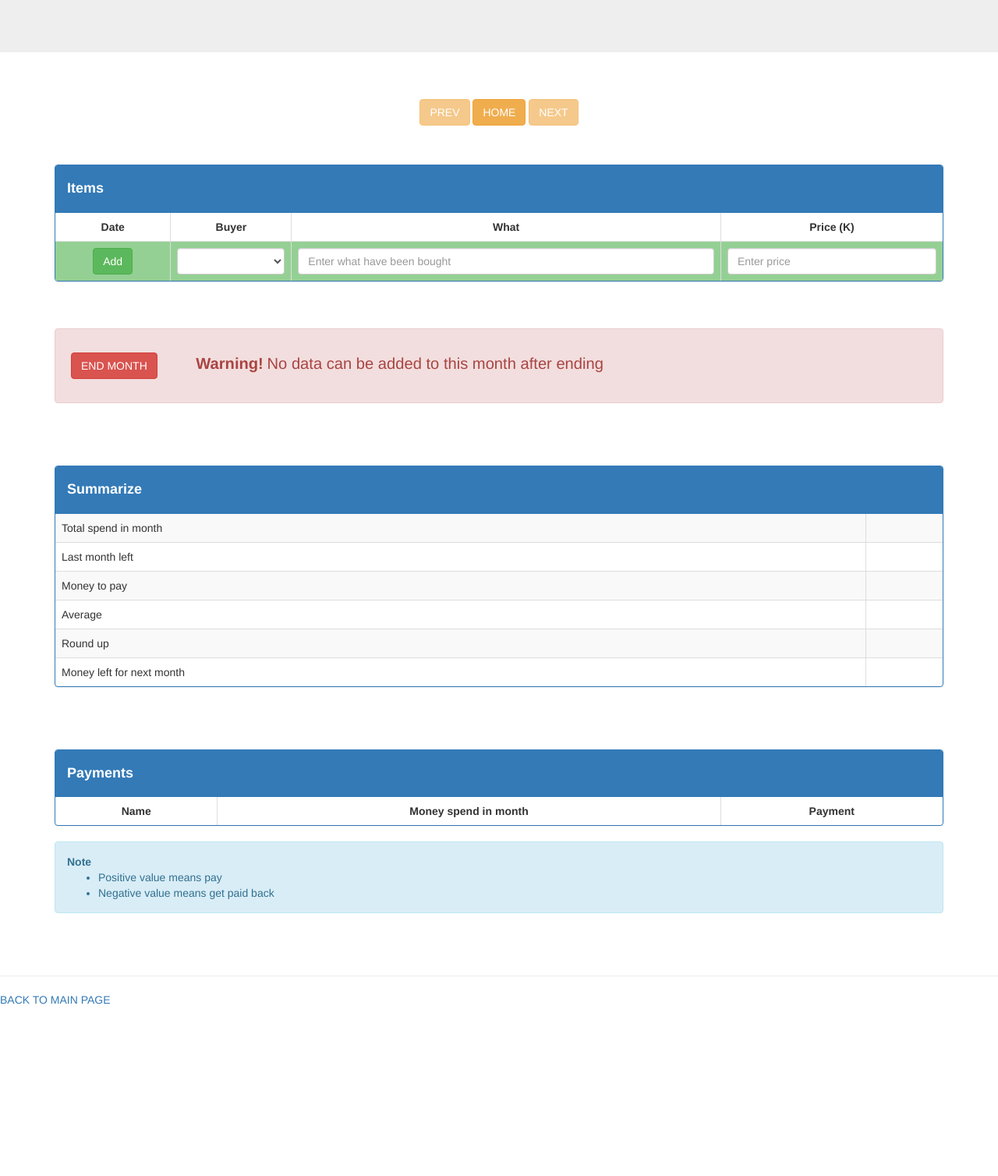
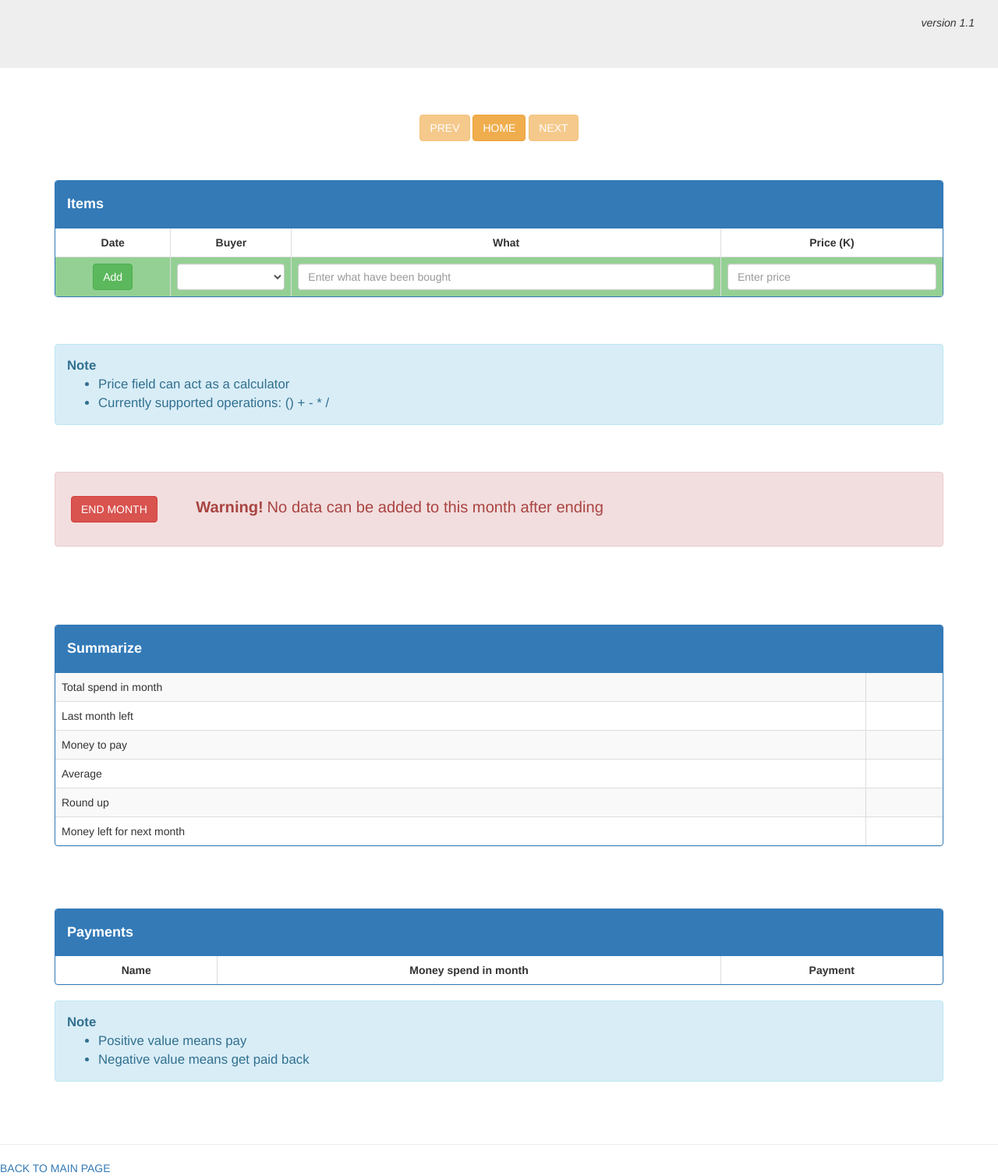
Before and after one commit to dthung1602/MyWebApp, a Python web app: template templates/money_current_month.html in a window 1280 px wide. Shown: the part 129-1637 px from the top of the page at 78% size. Before the commit the page ends 1417 px from the top, so only its background shows below. Run offline with Jinja, Linux system fonts and the light colour scheme; the template is opened without the code that fills it, so the values that code supplies are empty; some libraries are stand-ins or nearby versions.

Commit message:
price can evaluate arithmetic expression

```diff
--- a/templates/base.html
+++ b/templates/base.html
@@ -20,7 +20,7 @@
 <br>
 
 {% if __host__ == "http://localhost:8080" %}
-<a href="http://localhost:8000/">GOOGLE APPENGINE ADMIN PAGE</a>
+<a href="http://localhost:8000/" style="padding-bottom:50px">GOOGLE APPENGINE ADMIN PAGE</a>
 {% endif %}
 
 </body>
--- a/templates/money_current_month.html
+++ b/templates/money_current_month.html
@@ -8,6 +8,7 @@
     {% if month.time_end %}
     <p style="padding-left:70px"><i>End date : {{month.time_end.strftime("%d/%m/%y")}}</i></p>
     {% endif %}
+    <p style="text-align:right;padding-right:30px;font-size:100%;margin-bottom:0"><i>version 1.1</i></p>
 </div>
 
 <div class="container">
@@ -85,13 +86,24 @@
                 </select></td>
                 <td><input name="what" required class="form-control" placeholder="Enter what have been bought"></td>
                 <td style="width:25%">
-                    <input name="price" type="number" min="1" required class="form-control" placeholder="Enter price">
+                    <input name="price" title="Arithmetic expression with + - * / ()" pattern="^[0-9 \+\-\*\/\(\)]+$"
+ required class="form-control" placeholder="Enter price">
                 </td>
             </tr>
             {% endif %}
             </tfoot>
         </table>
     </form>
+    <br><br>
+
+    <!--------------------------------guidance for price------------------------------------>
+    <div class="alert alert-info" style="font-size:120%">
+        <strong>Note</strong>
+        <ul>
+            <li>Price field can act as a calculator</li>
+            <li>Currently supported operations: () + - * /</li>
+        </ul>
+    </div>
     <br><br>
 
     <!--------------------------------end month------------------------------------>
@@ -102,7 +114,7 @@
         <strong style="font-size:120%">&nbsp; &nbsp;&nbsp;&nbsp; &nbsp; Warning!</strong>
         <span style="font-size:120%">No data can be added to this month after ending</span>
     </form>
-    <br><br><br>
+    <br><br><br><br>
     {% endif %}
 
     <!-----------------------------summarize------------------------------>
@@ -161,7 +173,7 @@
         </table>
     </div>
 
-    <div class="alert alert-info">
+    <div class="alert alert-info" style="font-size:120%">
         <strong>Note</strong>
         <ul>
             <li>Positive value means pay</li>
--- a/templates/money_home.html
+++ b/templates/money_home.html
@@ -4,6 +4,7 @@
 
 <div class="jumbotron">
     <h1 style="padding-bottom:25px;padding-left:50px">Monthly money calculation</h1>
+    <p style="text-align:right;padding-right:30px;font-size:100%;margin-bottom:0"><i>version 1.1</i></p>
 </div>
 
 <div class="container">
```
Also changed, not shown: MyHandlers/Money.py (+11 -3 lines).
